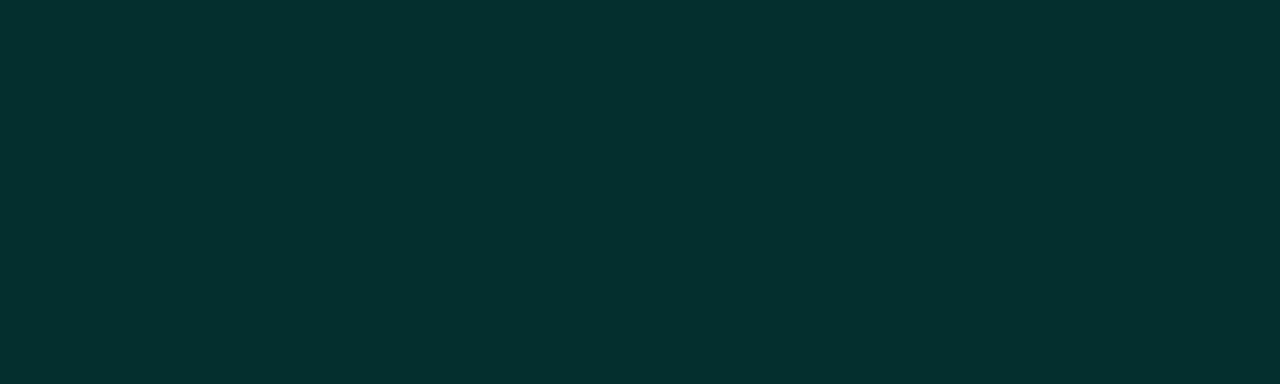
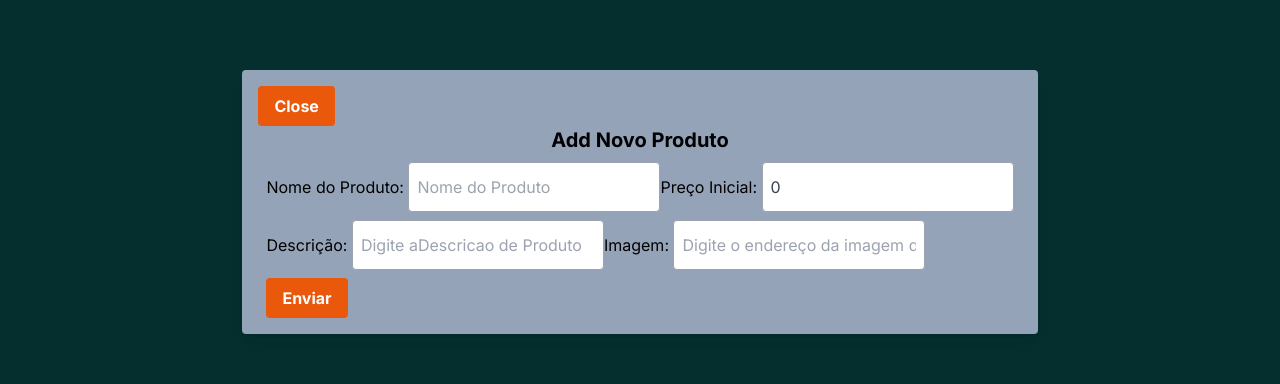
Before and after one commit to GuilhermeBn198/Leilao-centavos-SocketIO, a Next.js app in the folder leilao-legal/: page / in a window 1280 px wide. Both pictures are taken after a click on the button "Criar Leilão". Shown: the part 198-582 px from the top of the page. Built offline with nearby package versions, Linux system fonts and the light colour scheme; no server answers.

Commit message:
cadastro de produto funcionando mas ainda tem coisa p fazer

```diff
--- a/leilao-legal/app/page.tsx
+++ b/leilao-legal/app/page.tsx
@@ -51,7 +51,7 @@ export default function Home() {
     return (
         <main className="flex w-screen h-screen flex-col justify-center items-center mt-14 ">
             <Header />
-            <DashBoard items={items} />
+            <DashBoard items={items} socket={socket}/>
             <Footer />
         </main>
     );
--- /dev/null
+++ b/leilao-legal/components/AddProduct.tsx
@@ -0,0 +1,109 @@
+import React, { useState } from "react";
+import { Socket } from "socket.io-client"; // Import the Socket type
+
+interface AddProductProps {
+    closeModal: () => void; // closeModal is a function that doesn't return anything
+    socket: Socket; // socket is of type Socket
+}
+
+const AddProduct: React.FC<AddProductProps> = ({ closeModal, socket }) => {
+    // Add closeModal prop
+    const [nome_prod, setnome_prod] = useState("");
+    const [valor, setvalor] = useState(0);
+    const [descricao, setdescricao] = useState("");
+    const [ultimo_lance, setultimo_lance] = useState("");
+    const [image, setimage] = useState("");
+
+    const handleSubmit = (e: React.FormEvent) => {
+        e.preventDefault();
+        socket.emit("addProduct", {
+            nome_prod,
+            descricao,
+            valor,
+            ultimo_lance,
+            image,
+            dono: localStorage.getItem("nome_user"), // FAZER MODAL COM UM IF E USESTATE NA PAGE.TSX E JOGAR NO LOCALSTORAGE
+        });
+        closeModal(); // Close the modal after submitting the form
+    };
+    return (
+        <div className="fixed inset-0 flex items-center justify-center z-50">
+            {/* Add these classes */}
+            <div className="bg-slate-400 p-4 rounded shadow-lg">
+                {/* Add a background color, padding, rounded corners, and a shadow */}
+                <button
+                    className="bg-orange-600 hover:bg-orange-800 text-white font-bold py-2 px-4 rounded"
+                    onClick={closeModal}
+                >
+                    Close
+                </button>
+                {/* Add this line */}
+                <h2 className="text-lg w-full text-center mb-2"><strong>Add Novo Produto</strong></h2>
+                <div className="">
+                    <form className="" onSubmit={handleSubmit}>
+                        <div className="m-2">
+                            <label htmlFor="nome_prod">Nome do Produto: </label>
+                            <input
+                                type="text"
+                                className="rounded px-2 py-3 text-gray-700 border border-gray-400"
+                                placeholder="Nome do Produto"
+                                name="nome_prod"
+                                value={nome_prod}
+                                onChange={(e) => setnome_prod(e.target.value)}
+                                required
+                            />
+
+                            <label htmlFor="valor">Preço Inicial: </label>
+                            <input
+                                type="number"
+                                className="rounded px-2 py-3 text-gray-700 border border-gray-400"
+                                placeholder={"Digite o valor de " + nome_prod}
+                                name="valor"
+                                value={valor}
+                                onChange={(e) =>
+                                    setvalor(Number(e.target.value))
+                                } // Convert the value to a number
+                                required
+                            />
+                        </div>
+                        <div className="m-2">
+                            <label htmlFor="descricao">Descrição: </label>
+                            <input
+                                type="text"
+                                className="rounded px-2 py-3 text-gray-700 border border-gray-400 overflow-scroll"
+                                placeholder={"Digite aDescricao de " + (nome_prod ? false : "Produto")}
+                                name="descricao"
+                                value={descricao}
+                                onChange={(e) =>
+                                    setdescricao(e.target.value)
+                                }
+                                required
+                            />
+                            <label htmlFor="image">Imagem: </label>
+                            <input
+                                type="text"
+                                className="rounded px-2 py-3 text-gray-700 border border-gray-400 overflow-scroll"
+                                placeholder={"Digite o endereço da imagem de " + nome_prod}
+                                name="image"
+                                value={image}
+                                onChange={(e) =>
+                                    setimage(e.target.value)
+                                }
+                                required
+                            />
+                        </div>
+
+                        <button
+                            className="bg-orange-600 hover:bg-orange-800 text-white font-bold py-2 px-4 rounded ml-2"
+                            type="submit"
+                        >
+                            Enviar
+                        </button>
+                    </form>
+                </div>
+            </div>
+        </div>
+    );
+};
+
+export default AddProduct;
--- a/leilao-legal/components/DashBoard.tsx
+++ b/leilao-legal/components/DashBoard.tsx
@@ -1,26 +1,52 @@
-import React from "react";
-import Grid from './Grid';
+import React, { useState } from "react";
+import Grid from "./Grid";
+import AddProduct from "./AddProduct";
 
 interface DashBoardProps {
-    items: Array<{ nome_prod: string; descricao: string; valor: number; image: string; ultimo_lance: string; dono: string}>;
-   }
+    items: Array<{
+        nome_prod: string;
+        descricao: string;
+        valor: number;
+        image: string;
+        ultimo_lance: string;
+        dono: string;
+    }>;
+    socket: any;
+}
 
-   export default function DashBoard({ items }: DashBoardProps) {
+export default function DashBoard({ items, socket }: DashBoardProps) {
+    const [isModalOpen, setIsModalOpen] = useState(false);
+
+    const openModal = () => {
+        setIsModalOpen(true);
+    };
+    const closeModal = () => {
+        setIsModalOpen(false);
+    };
+
     return (
         <div className="flex flex-col pt-1 w-screen h-full p-4 bg-teal-950 overflow-clip">
             <div className="flex h-16 bg-black text-sm/relaxed text-gray-500 border-l-indigo-800 w-full justify-around items-center rounded ">
                 <div className="flex items-center justify-around w-1/6 h-full ">
-                    <p><strong>Conta  Logada:</strong></p>
-                    <p><strong>aaaaa</strong></p>
+                    <p>
+                        <strong>Conta Logada:</strong>
+                    </p>
+                    <p>
+                        <strong>aaaaa</strong>
+                    </p>
                 </div>
                 <div>
-                    <button className="bg-orange-600 hover:bg-orange-800 text-white font-bold py-2 px-4 rounded">
+                    <button
+                        onClick={openModal}
+                        className="bg-orange-600 hover:bg-orange-800 text-white font-bold py-2 px-4 rounded"
+                    >
                         Criar Leilão
                     </button>
                 </div>
             </div>
             <section className="flex mt-2 justify-center">
-            <Grid items={items} />
+                <Grid items={items} />
+                {isModalOpen && <AddProduct closeModal={closeModal} socket={socket} />}
             </section>
         </div>
     );
```
Also changed, not shown: 2 other files (tests, documents, lock files or other folders).
